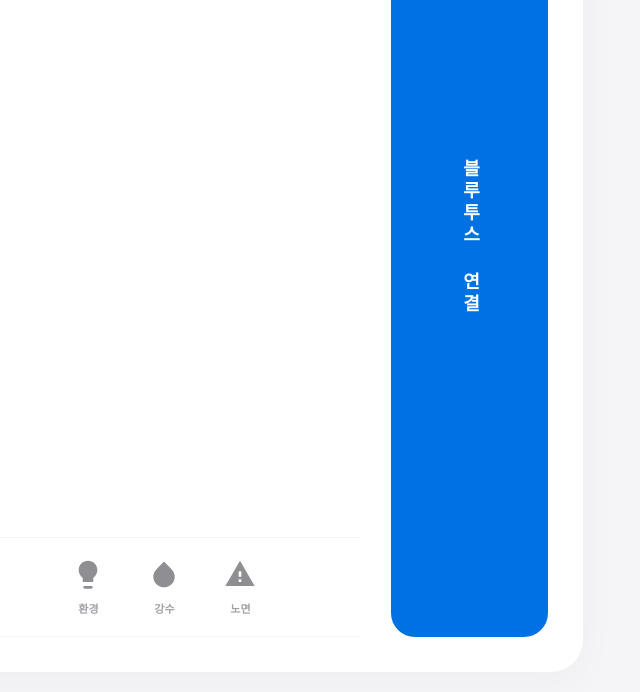
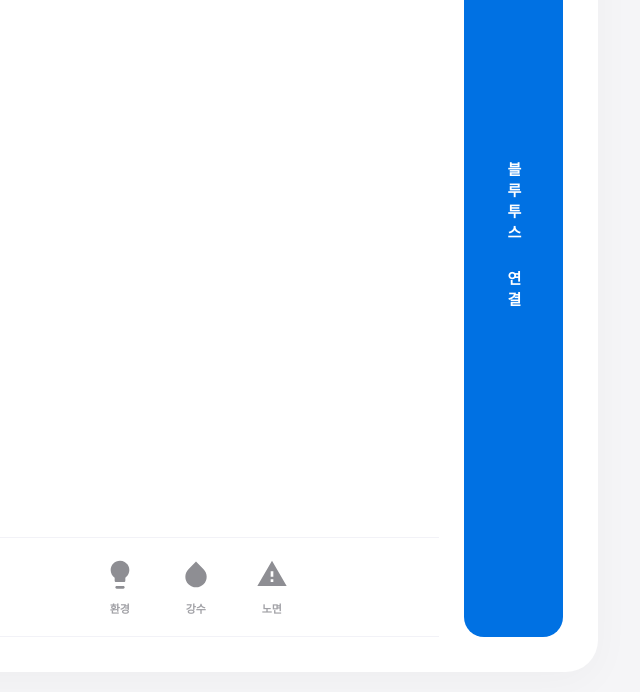
Before and after one commit to kihyun969-pixel/university_subject1-velocity2, a plain HTML site: page index.html in a window 1280 px wide. Shown: the part 218-910 px from the top of the page, without its empty margins (382-1022 px from the left). Drawn offline with Linux system fonts and the light colour scheme.

Commit message:
Update index.html

```diff
--- a/index.html
+++ b/index.html
@@ -5,7 +5,7 @@
     <meta name="viewport" content="width=device-width, initial-scale=1.0, maximum-scale=1.0, user-scalable=no">
     <title>PM Safety Dashboard</title>
     <style>
-        /* 1. 기본 스타일 (기존 흰색 바탕 라이트 테마 유지) */
+        /* 1. 기본 스타일 (흰색 바탕 라이트 테마 유지) */
         * {
             box-sizing: border-box;
             margin: 0;
@@ -13,7 +13,7 @@
             font-family: -apple-system, BlinkMacSystemFont, "Segoe UI", Roboto, sans-serif;
         }
         body {
-            background-color: #f5f5f7; /* 연회색 바탕 */
+            background-color: #f5f5f7;
             color: #1d1d1f;
             display: flex;
             justify-content: center;
@@ -24,42 +24,43 @@
 
         /* 2. 대시보드 메인 카드 */
         .container {
-            background-color: #ffffff; /* 흰색 바탕 상자 */
+            background-color: #ffffff;
             padding: 35px 30px;
             border-radius: 32px;
             width: 100%;
             max-width: 380px;
             box-shadow: 0 10px 40px rgba(0,0,0,0.03);
             display: flex;
-            flex-direction: column; /* 세로모드일 때는 위에서 아래로 */
+            flex-direction: column;
             transition: all 0.3s ease;
         }
 
-        /* 3. 가로모드(Landscape) 레이아웃 분리 규칙 */
+        /* 3. 가로모드(Landscape) 레이아웃 - 버튼 슬림화 적용 */
         @media (orientation: landscape) {
             .container {
-                flex-direction: row; /* 가로모드일 때 좌우 배치 */
-                max-width: 650px;
+                flex-direction: row;
+                max-width: 680px; /* 시인성을 위해 전체 가로폭 살짝 조정 */
                 padding: 35px;
-                gap: 30px;
+                gap: 25px;
             }
             .display-panel {
-                flex: 2; /* 왼쪽 데이터 영역 공간 확보 */
+                flex: 2.2; /* 왼쪽 데이터 영역을 훨씬 더 넓게 할당 */
                 justify-content: space-between;
             }
             .status-icon-section {
-                margin-bottom: 0 !important; /* 하단 여백 제거하여 정렬 균형 맞춤 */
+                margin-bottom: 0 !important;
             }
             .control-panel {
-                flex: 0.8; /* 오른쪽 버튼 영역 공간 확보 */
+                flex: 0.45; /* ★ 핵심 수정: 기존 0.8에서 0.45로 줄여 버튼을 가로로 슬림하게 변경 */
             }
             .connect-btn {
-                height: 100% !important; /* 버튼 높이를 세로로 꽉 채움 */
-                writing-mode: vertical-lr; /* 글자 세로 방향 배열 */
+                height: 100% !important; /* 세로로 꽉 차는 피드백은 그대로 유지 */
+                writing-mode: vertical-lr;
                 text-orientation: upright;
-                letter-spacing: 4px;
-                font-size: 18px !important;
-                border-radius: 24px !important;
+                letter-spacing: 6px; /* 슬림해진 폭에 맞춰 글자 간격 조정 */
+                font-size: 15px !important; /* 폰트 크기 최적화 */
+                border-radius: 20px !important;
+                padding: 0 !important;
             }
         }
 
@@ -130,7 +131,7 @@
             width: 32px;
             height: 32px;
             margin-bottom: 6px;
-            fill: #8e8e93; /* 기본 비활성화 회색 아이콘 */
+            fill: #8e8e93;
             transition: all 0.3s ease;
         }
         .status-label {
@@ -145,7 +146,7 @@
             width: 100%;
         }
         .connect-btn {
-            background-color: #0071e3; /* 애플 오리지널 블루 */
+            background-color: #0071e3;
             color: #ffffff;
             border: none;
             padding: 14px 0;
@@ -160,7 +161,7 @@
             align-items: center;
         }
         .connect-btn.active {
-            background-color: #34c759; /* 연결 성공 시 초록색 변환 */
+            background-color: #34c759;
         }
     </style>
 </head>
@@ -253,14 +254,12 @@
                 document.getElementById('safeSpeed').innerText = safeSpeed;
                 document.getElementById('currentSpeed').innerText = currentSpeed;
 
-                // 브레이크 상황 문구 최적화 폰트 크기 조정
                 if(currentSpeed === "브레이크") {
                     document.getElementById('currentSpeed').style.fontSize = "50px";
                 } else {
                     document.getElementById('currentSpeed').style.fontSize = "110px";
                 }
 
-                // 조도 센서 컬러 변환 (밤일 때 빨간색 발광)
                 const lightIcon = document.getElementById('lightIcon');
                 if (lightVal < 300) {
                     lightIcon.style.fill = '#ff3b30';
@@ -270,7 +269,6 @@
                     lightIcon.style.filter = 'none';
                 }
 
-                // 강수 센서 컬러 변환 (비올 때 파란색 발광)
                 const rainIcon = document.getElementById('rainIcon');
                 if (rainVal === '1') {
                     rainIcon.style.fill = '#007aff';
@@ -280,19 +278,18 @@
                     rainIcon.style.filter = 'none';
                 }
 
-                // 노면 미끄러움 3단계 강도 컬러 변환
                 const slipIcon = document.getElementById('slipIcon');
                 if (slipVal === '1') {
-                    slipIcon.style.fill = '#ffcc00'; // 노란색
+                    slipIcon.style.fill = '#ffcc00';
                     slipIcon.style.filter = 'none';
                 } else if (slipVal === '2') {
-                    slipIcon.style.fill = '#ff9500'; // 주황색
+                    slipIcon.style.fill = '#ff9500';
                     slipIcon.style.filter = 'none';
                 } else if (slipVal === '3') {
-                    slipIcon.style.fill = '#ff3b30'; // 빨간색 위험
+                    slipIcon.style.fill = '#ff3b30';
                     slipIcon.style.filter = 'drop-shadow(0 0 6px rgba(255,59,48,0.5))';
                 } else {
-                    slipIcon.style.fill = '#8e8e93'; // 기본 정상 노면
+                    slipIcon.style.fill = '#8e8e93';
                     slipIcon.style.filter = 'none';
                 }
             }
```
